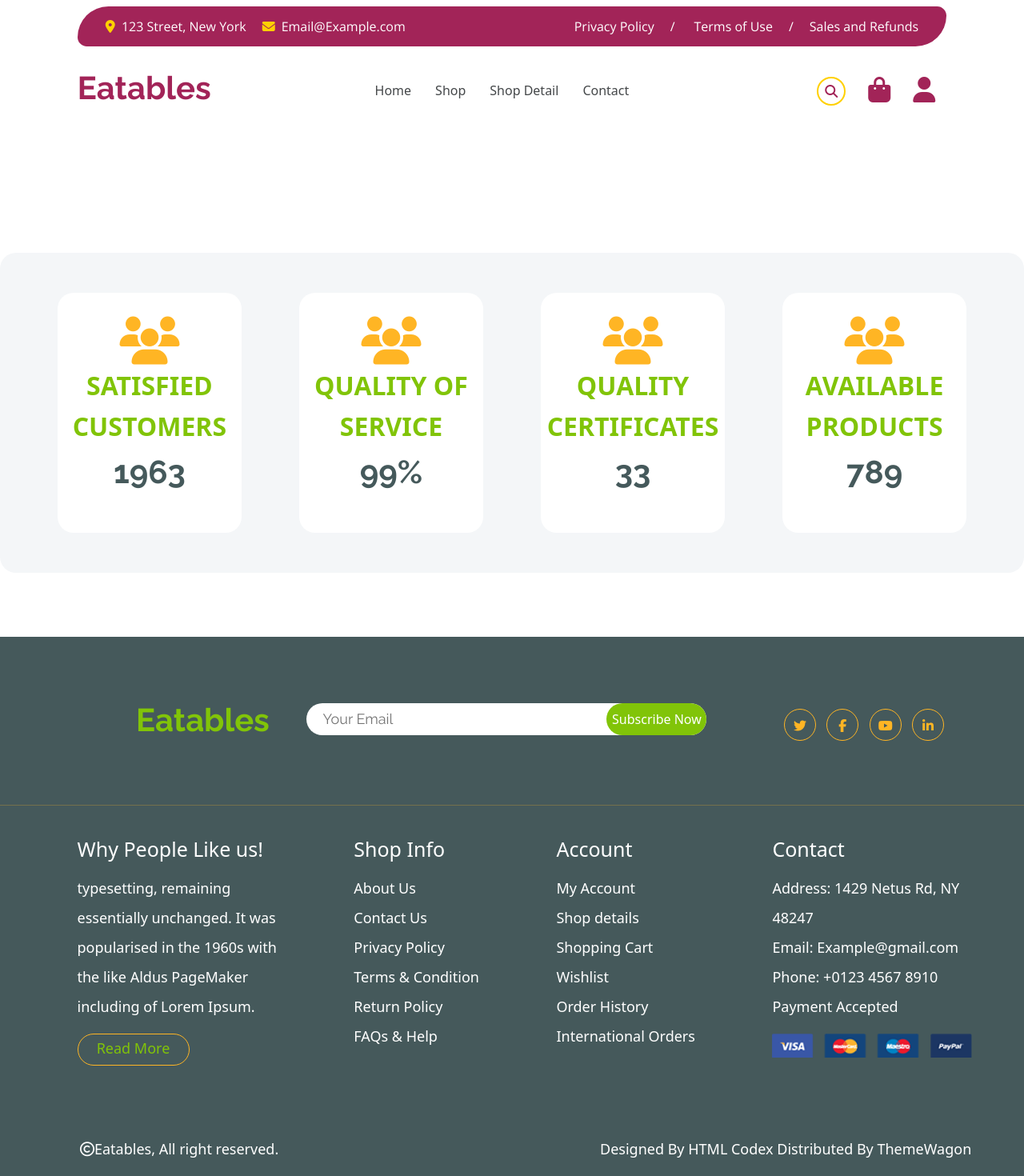
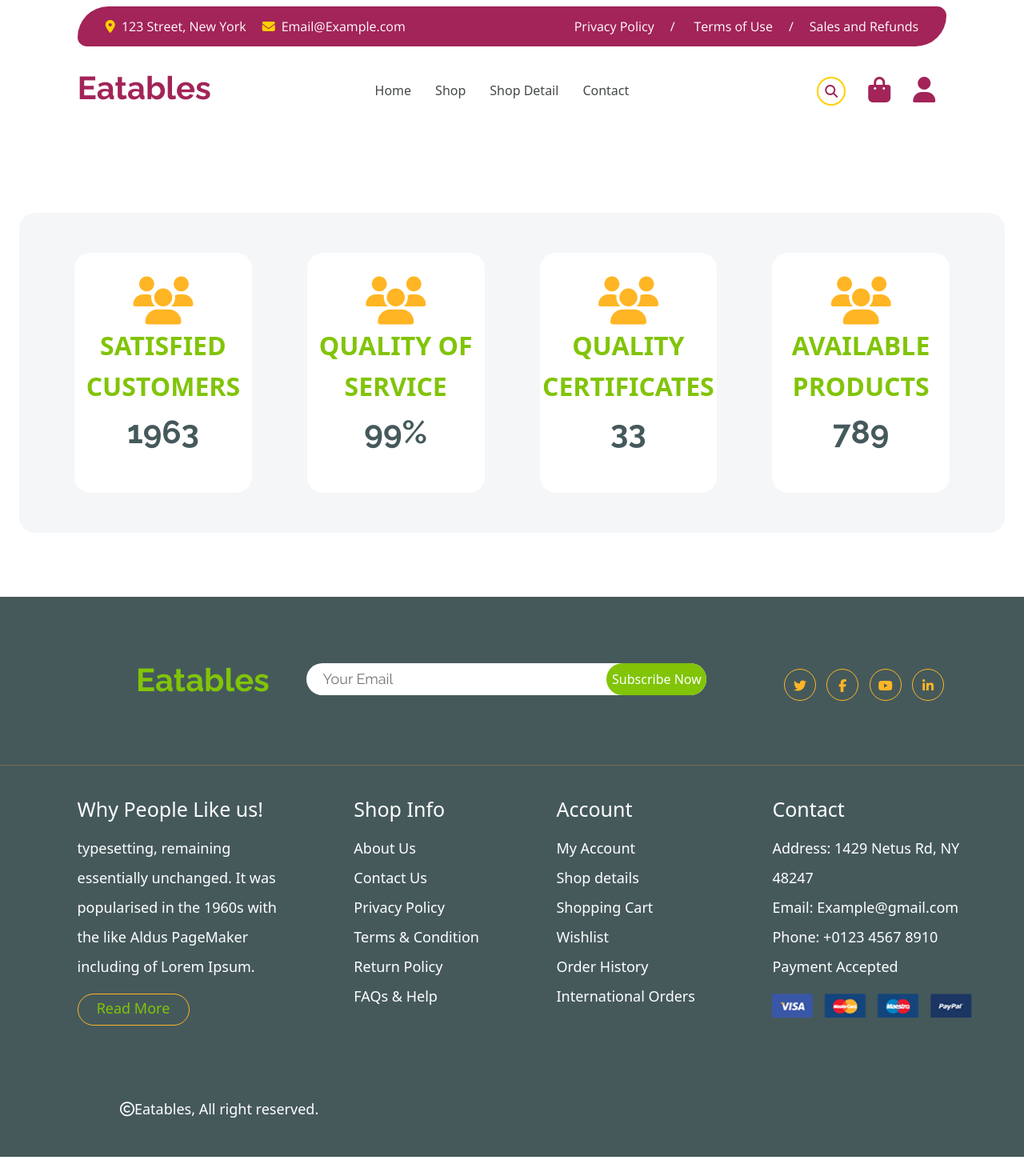
Before and after one commit to RahulJangra79/eatables, a React (Create React App) app: page /Review in a window 1280 px wide. Shown: the top 1470 px of the page at 80% size. Built offline with nearby package versions, Linux system fonts and the light colour scheme.

Commit message:
correction in css

```diff
--- a/src/components/Bestseller.css
+++ b/src/components/Bestseller.css
@@ -1,4 +1,7 @@
 @import url('https://fonts.googleapis.com/css?family=Raleway:300,400,700&display=swap');
+.component8{
+    margin: 0px 24px;
+}
 .bestseller{
     margin-top: 150px;
     color: #455958;
@@ -30,18 +33,14 @@
     font-size: 18px;
     margin-top: 10px;
     text-align: center;
-    width: 700px;
-    margin-left: 450px;
+    margin: 10px 27% 0 27%;
 }
 
 @media only screen and (max-width:415px)
 {
     .bestseller-des{
         font-size: 16px;
-        margin-top: 10px;
-        width: 350px;
-        margin-left: 25px;
-        text-align: center;
+        margin: 0;
     }
 }
 
@@ -49,8 +48,7 @@
 {
     .bestseller-des{
         font-size: 17px;
-        width: 80%;
-        margin-left: 10%;
+        margin: 10px 20% 0 20%;
     }
 }
 
@@ -89,7 +87,7 @@
     color: #747D88;
     padding: 24px;
     display: flex;
-    margin: 10px;
+    margin-bottom: 20px;
 }
 
 @media only screen and (max-width:415px)
@@ -231,6 +229,8 @@
     margin-right: 10px;
 }
 
+
+/* bestseller second component */
 .bestseller-second-component{
     margin-top: 30px;
     display: flex;
@@ -243,10 +243,8 @@
 @media only screen and (max-width:415px)
 {
     .bestseller-second-component{
-        display: block;
-        height: 1780px;
+        height: 1900px;
         width: auto;
-        margin-left: 29%;
     }
 }
 
@@ -282,7 +280,6 @@
     .bestseller-second-component-items{
         height: 520px;
         width: 350px;
-        margin-left: -90px;
         margin-top: -40px;
     }
 }
--- a/src/components/Bestseller.js
+++ b/src/components/Bestseller.js
@@ -39,7 +39,8 @@ const Products = () => {
       </div>
 
       <div className="bestseller-second-component">
-        {bestsellerData_second.map((item, index) => {
+        {bestsellerData_second.map((item, index) =>
+        {
           return (
             <div className="bestseller-second-component-items">
               <div className={item.imageclass}></div>
--- a/src/components/footer.css
+++ b/src/components/footer.css
@@ -296,23 +296,23 @@ ul a{
 }
 .last{
     height: 100px;
-    /*border: 2px solid black;*/
     text-align: left;
     display: flex;
-    margin-top: 20px;
+    flex-wrap: wrap;
+    justify-content: space-between;
+    margin: 20px 150px 0 50px;
 }
 @media only screen and (max-width: 415px)
 {
     .last{
-        margin-top: 900px;
-        display: block;
+        margin: 900px 0 0 0;
 
     }
 }
 @media only screen and (min-width: 415px) and (max-width: 1050px)
 {
     .last{
-        display: block;
+        /* display: block; */
     }
 }
 .last1{
--- a/src/components/review.css
+++ b/src/components/review.css
@@ -1,24 +1,22 @@
 @import url('https://fonts.googleapis.com/css?family=Raleway');
+.component9{
+    margin: 0 24px;
+}
 .custmer1{
     width: 100% !important;
     height: 400px;
     background-color: #F4F6F8;
-    /*margin-left: 60px;*/
     border-radius: 20px;
     display: flex;
     flex-wrap: wrap;
     justify-content: space-evenly;
-    margin-top: 150px;
+    margin-top: 100px;
 
     @media only screen and (max-width: 415px)
     {
-        display: block;
         width: 100%;
-        height: 1180px;
-        padding-top: 10px;
-        margin-left: 5%;
-        padding-left: 3%;
-        padding-right: 3%;
+        height: 1230px;
+        /* padding: 50px 20px; */
     }
 }
 
@@ -32,16 +30,14 @@
     margin-top: 50px;
     height: 300px;
     width: 18%;
-    /*border: 2px solid black;*/
     border-radius: 20px;
     background-color: white;
 }
 
 @media only screen and (max-width: 415px) {
     .custmer2 {
-        width: 70%;
+        width: 85%;
         height: 230px;
-        margin-left: 40px;
     }
 }
 @media only screen and (min-width: 415px) and (max-width: 1050px) {
--- a/src/components/testimonial.css
+++ b/src/components/testimonial.css
@@ -34,8 +34,8 @@
     width: 100%;
     margin-top: -30px;
     display: flex;
-    flex-direction: row;
-    justify-content: space-evenly;
+    /* flex-direction: row; */
+    justify-content: right;
     padding: 10px;
 }
 @media only screen and (max-width: 415px)
@@ -50,7 +50,8 @@
     height: 35px;
     width: 75px;
     border-radius: 20px;
-    margin-left: 1200px;
+    /* margin-left: 1200px; */
+    margin-right: 20px;
     line-height: 30px;
 }
 
@@ -75,6 +76,11 @@
     border-radius: 20px;
     margin-right: 150px;
     line-height: 30px;
+
+    @media only screen and (max-width: 415px)
+    {
+        margin-right: 20px;
+    }
 }
 
 @media only screen and (max-width: 415px)
@@ -148,7 +154,9 @@
 @media only screen and (max-width: 415px)
 {
     .client1{
+        height: 250px;
         width: 100%;
+        margin-bottom: 20px;
 
     }
 }
```
